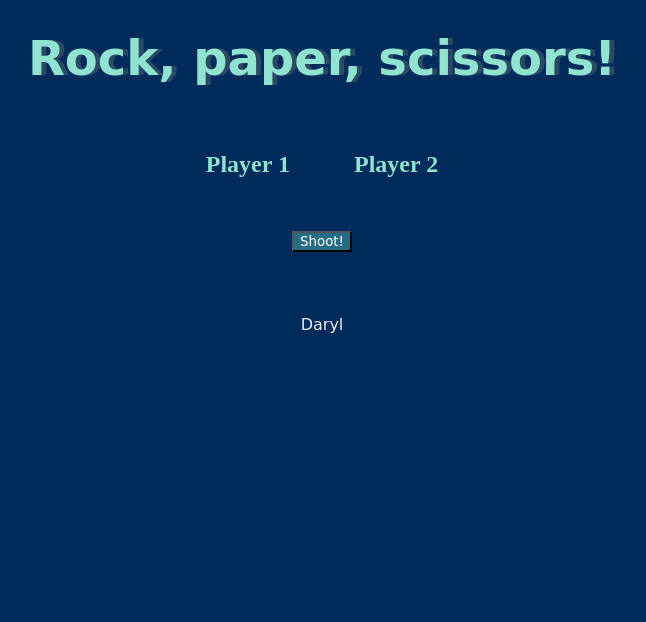
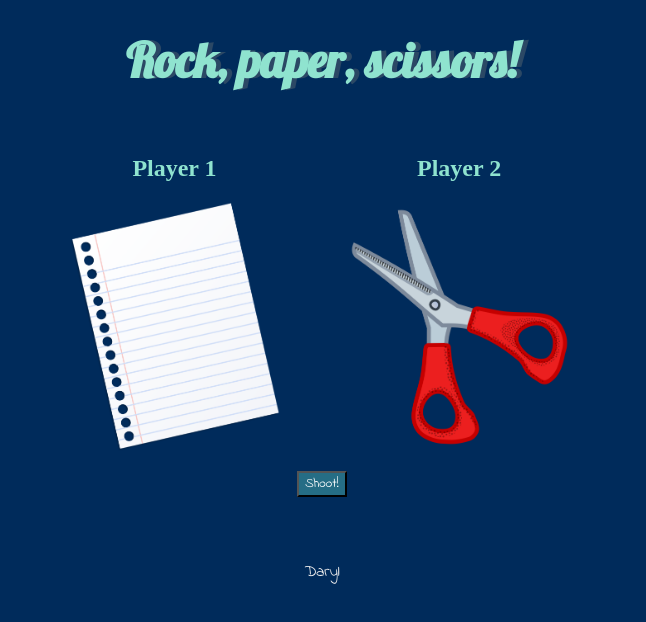
Before and after one commit to dellod/RPS, a plain HTML site: page index.html in a window 1280 px wide. Both pictures are taken after a click on the button "Shoot!". Shown: the whole page, without its empty margins (318-964 px from the left). Drawn offline with Linux system fonts and the light colour scheme.

Commit message:
Add logic to generate random player choices

```diff
--- a/index.html
+++ b/index.html
@@ -6,21 +6,22 @@
     <meta name="viewport" content="width=device-width, initial-scale=1.0">
     <title>RPS</title>
     <link rel="stylesheet" href="styles/styles.css">
+    <link href="https://fonts.googleapis.com/css?family=Indie+Flower|Lobster" rel="stylesheet">
 </head>
 
 <body>
     <section class="container">
         <h1 class="title">Rock, paper, scissors!</h1>
-        <div class="player">
+        <div class="player player1">
             <h2 class="player-title">Player 1</h2>
-            <img src="" alt="">
+            <img class="player1-image" src="images/questionmark.jpg" alt="">
         </div>
-        <div class="player">
+        <div class="player player2">
             <h2 class="player-title">Player 2</h3>
-            <img src="" alt="">
+            <img class="player2-image" src="images/questionmark.jpg" alt="">
         </div>
         <br>
-        <button class="shoot-button">Shoot!</button>
+        <button class="shoot-button" onclick="shootPlayerChoices()">Shoot!</button>
     </section>
 
     <footer>
--- a/scripts/index.js
+++ b/scripts/index.js
@@ -0,0 +1,29 @@
+
+function generatePlayerChoice() {
+    return Math.floor(Math.random() * 3)
+}
+
+function changePlayerChoice(choice, player_image_name) {
+    const player = document.querySelector(player_image_name);
+
+    switch(choice) {
+        case 0:
+            player.src = "images/rock.png";
+            break;
+        case 1:
+            player.src = "images/paper.png";
+            break;
+        case 2:
+            player.src = "images/scissors.png";
+            break;
+        default:
+            break;
+    }
+}
+
+function shootPlayerChoices() {
+    const player1Choice = generatePlayerChoice();
+    const player2Choice = generatePlayerChoice();
+    changePlayerChoice(player1Choice, ".player1-image");
+    changePlayerChoice(player2Choice, ".player2-image");
+}
--- a/styles/styles.css
+++ b/styles/styles.css
@@ -24,7 +24,8 @@ footer {
 }
 
 img {
-    width: 80%;
+    height: 250px;
+    width: auto;
 }
 
 p {
```
